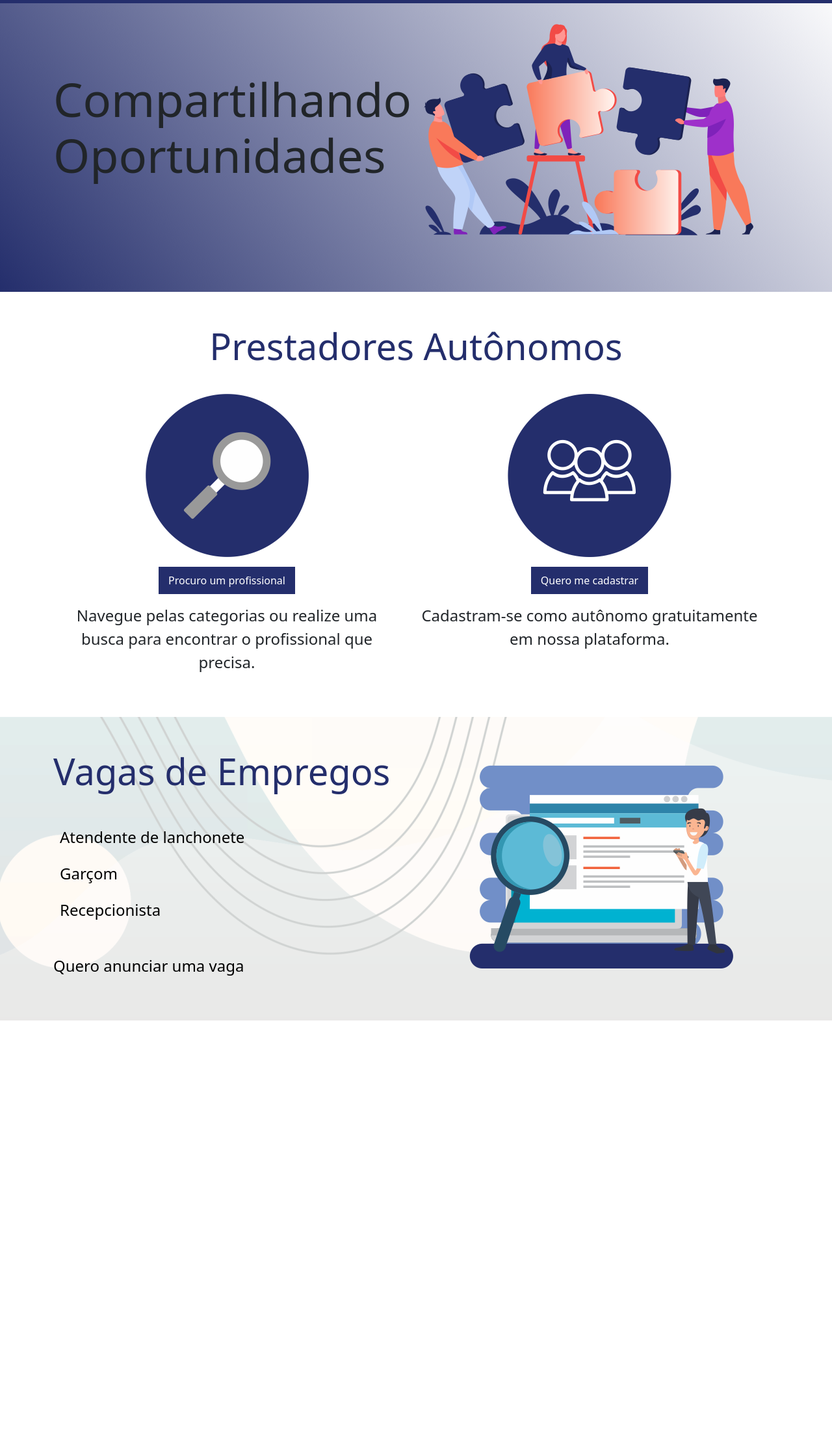
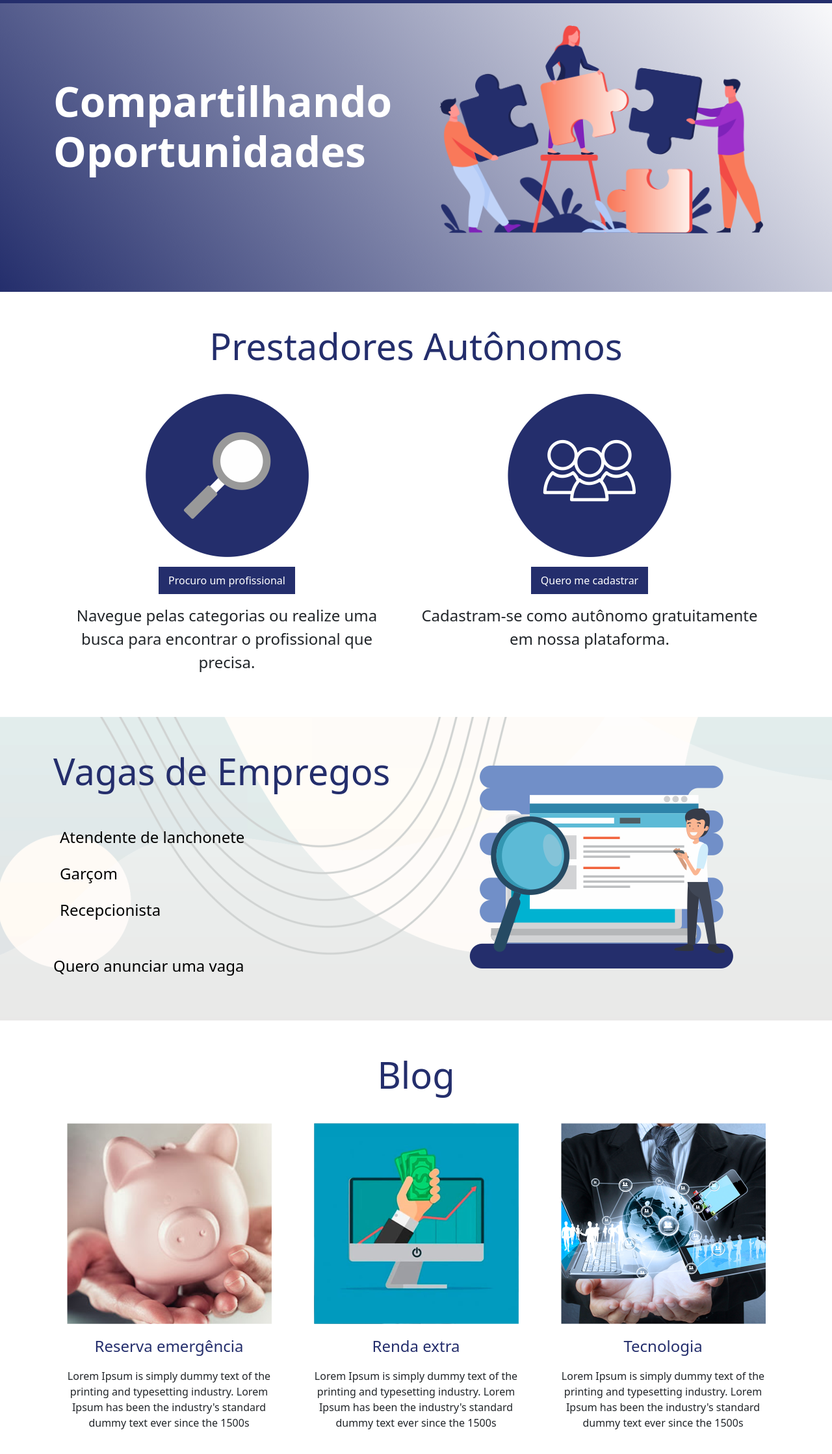
Before and after one commit to BrunaOliv/projeto_community, a plain HTML site: page index.html in a window 1280 px wide. Shown: the part 51-2288 px from the top of the page at 65% size. Before the commit the page ends 1621 px from the top, so only its background shows below. Drawn offline with nearby package versions, Linux system fonts and the light colour scheme.

Commit message:
Ajuste responsividade e adição de section Blog

```diff
--- a/css/estilo.css
+++ b/css/estilo.css
@@ -1,5 +1,5 @@
 .caixa{
-    padding: 50px;
+    padding: 50px 0;
 }
 /*------Nav Bar
 ----------------------*/
@@ -52,13 +52,59 @@
 #vagas h2{
     text-align: left;
 }
+/*--------Blog
+-----------------------*/
+#carouselExampleControls p{
+    margin: 0 30px;
+}
+.carousel-control-next, .carousel-control-prev{
+    color: #242E6C !important;
+}
 /*-----Typography
 -----------------*/
 h1{
-
+    color:#FFFFFF;
+    font-weight: 600 !important;
 }
 h2{
     text-align: center;
     margin-bottom: 40px;
     color: #242E6C;
 }
+h5{
+    color: #242E6C;
+    font-size: 1.5em;
+    margin: 20px 0;
+}
+
+@media (min-width: 767.98px) {
+    .carousel-item-next, .carousel-item-prev, .carousel-item.active{
+      display: none !important;
+    }
+    .carousel-dark .carousel-control-next-icon, .carousel-dark .carousel-control-prev-icon{
+        display: none;
+    }
+
+}
+/* X-Small devices (portrait phones, less than 576px)*/
+@media (max-width: 575.98px) { ... }
+
+/* Small devices (landscape phones, less than 768px)*/
+@media (max-width: 767.98px) {
+    #banner{
+        height: 300px;
+    }
+
+}
+
+/* Medium devices (tablets, less than 992px)*/
+@media (min-width: 991.98px) {
+
+
+}
+
+/* Large devices (desktops, less than 1200px)*/
+@media (max-width: 1199.98px) { ... }
+
+/* X-Large devices (large desktops, less than 1400px)*/
+@media (max-width: 1399.98px) { ... }
--- a/index.html
+++ b/index.html
@@ -50,8 +50,8 @@
       <section id="banner" class="d-flex"> <!--Inicio Banner-->
           <div class="container align-self-center">
             <div class="row">
-                <div class="col-md-6 align-self-center"><h1 class="display-2">Compartilhando <br />Oportunidades</h1></div>
-                <div class="col-md-6"><img class="image-fuid" src="imagens/img_banner.png"></div>
+                <div class="col-md-6 align-self-center"><h1 class="display-3">Compartilhando <br />Oportunidades</h1></div>
+                <div class="col-md-6"><img class="img-fluid d-none d-md-block px-4" src="imagens/img_banner.png"></div>
             </div>
           </div>
       </section> <!--Fim Banner-->
@@ -100,6 +100,61 @@ gratuitamente em nossa plataforma.</p>
           </div>
       </section> <!--Fim Vagas-->
 
+      <section id="blog" class="caixa"> <!--Inicio Blog-->
+            <div id="blog-md" class="container d-none d-md-block">
+                <div class="row">
+                    <div class="col-md-12"><h2 class="display-4">Blog</h2></div>
+                </div>
+                <div class="row">
+                    <div class="col-md-4 text-center">
+                        <img src="imagens/img_blog1.png" class="img-fluid">
+                        <h5>Reserva emergência</h5>
+                        <p>Lorem Ipsum is simply dummy text of the printing and typesetting industry. Lorem Ipsum has been the industry's standard dummy text ever since the 1500s</p>
+                    </div>
+                    <div class="col-md-4 text-center">
+                        <img src="imagens/img_blog2.png" class="img-fluid">
+                        <h5>Renda extra</h5>
+                        <p>Lorem Ipsum is simply dummy text of the printing and typesetting industry. Lorem Ipsum has been the industry's standard dummy text ever since the 1500s</p>
+                    </div>
+                    <div class="col-md-4 text-center">
+                        <img src="imagens/img_blog3.png" class="img-fluid">
+                        <h5>Tecnologia</h5>
+                        <p>Lorem Ipsum is simply dummy text of the printing and typesetting industry. Lorem Ipsum has been the industry's standard dummy text ever since the 1500s</p>
+                    </div>
+                </div>
+            </div>
+
+          <div id="carouselExampleControls" class="carousel carousel-dark slide" data-bs-ride="carousel"> <!--Inicio carousel Blog-->
+            <div class="carousel-inner">
+                <div class="carousel-item active text-center">
+                    <img src="imagens/img_blog1.png">
+                        <h5>Reserva emergência</h5>
+                        <p>Lorem Ipsum is simply dummy text of the printing and typesetting industry. Lorem Ipsum has been the industry's standard dummy text ever since the 1500s</p>
+            </div>
+            <div class="carousel-item text-center">
+              <img src="imagens/img_blog2.png">
+                        <h5>Renda extra</h5>
+                        <p>Lorem Ipsum is simply dummy text of the printing and typesetting industry. Lorem Ipsum has been the industry's standard dummy text ever since the 1500s</p>
+            </div>
+            <div class="carousel-item text-center">
+              <img src="imagens/img_blog3.png">
+                        <h5>Tecnologia</h5>
+                        <p>Lorem Ipsum is simply dummy text of the printing and typesetting industry. Lorem Ipsum has been the industry's standard dummy text ever since the 1500s</p>
+            </div>
+          </div>
+          <button class="carousel-control-prev" type="button" data-bs-target="#carouselExampleControls" data-bs-slide="prev">
+            <span class="carousel-control-prev-icon" aria-hidden="true"></span>
+            <span class="visually-hidden">Previous</span>
+          </button>
+          <button class="carousel-control-next" type="button" data-bs-target="#carouselExampleControls" data-bs-slide="next">
+            <span class="carousel-control-next-icon" aria-hidden="true"></span>
+            <span class="visually-hidden">Next</span>
+          </button>
+        </div> <!--Inicio carousel Blog-->
+      </section> <!--Fim Blog-->
+
+
+
 
 
 
```
